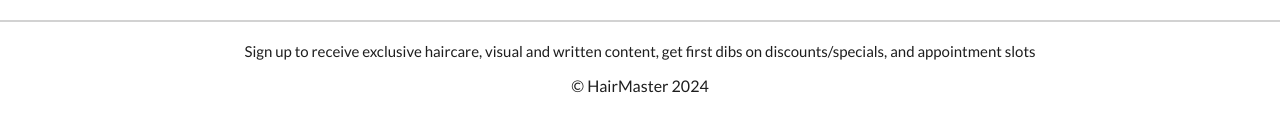
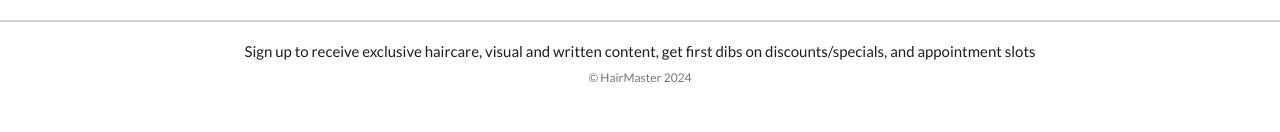
Before and after one commit to akuaserwaad/braacleveland, a plain HTML site: page templates/stylistdashboard.html in a window 1280 px wide. Shown: the part 584-716 px from the top of the page. Drawn offline with Linux system fonts and the light colour scheme.

Commit message:
footer fixed

```diff
--- a/styles/stylistdashboard.css
+++ b/styles/stylistdashboard.css
@@ -253,3 +253,8 @@
     cursor: pointer;
     background-color: #af3e33;
 }
+.copyright {
+    font-size: 12px;
+    color: #777;
+    margin-top: 10px;
+  }
```
